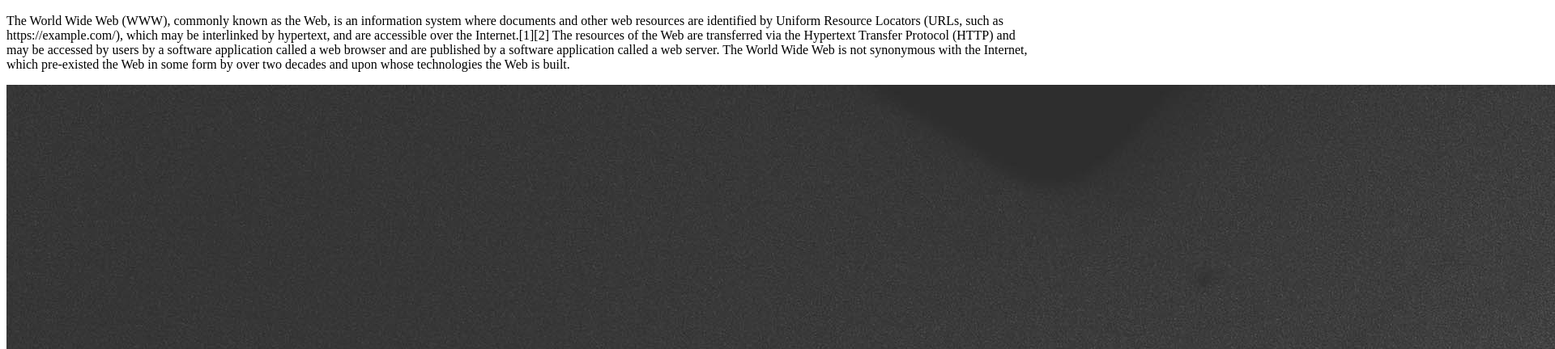
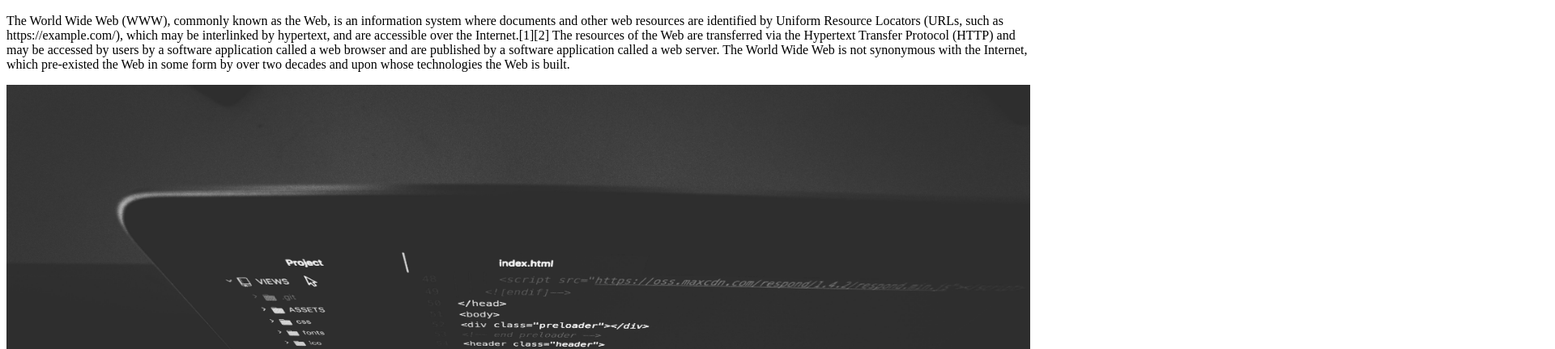
Before and after one commit to wjsqhteo3250/html-practice, a plain HTML site: page index.html in a window 1280 px wide. Shown: the part 184-616 px from the top of the page at 81% size, 1920 px wide, since content can reach past the window. Drawn offline with Linux system fonts and the light colour scheme.

Commit message:
img edit

```diff
--- a/index.html
+++ b/index.html
@@ -23,5 +23,5 @@
     Web in some form by over two decades and upon whose technologies the Web is
     built.
   </p>
-  <img src="1.jpg" />
+  <img src="1.jpg" width="100%" />
 </body>
```
Also changed, not shown: css.html (+1 -1 lines), html.html (+1 -1 lines), javascript.html (+1 -1 lines).
